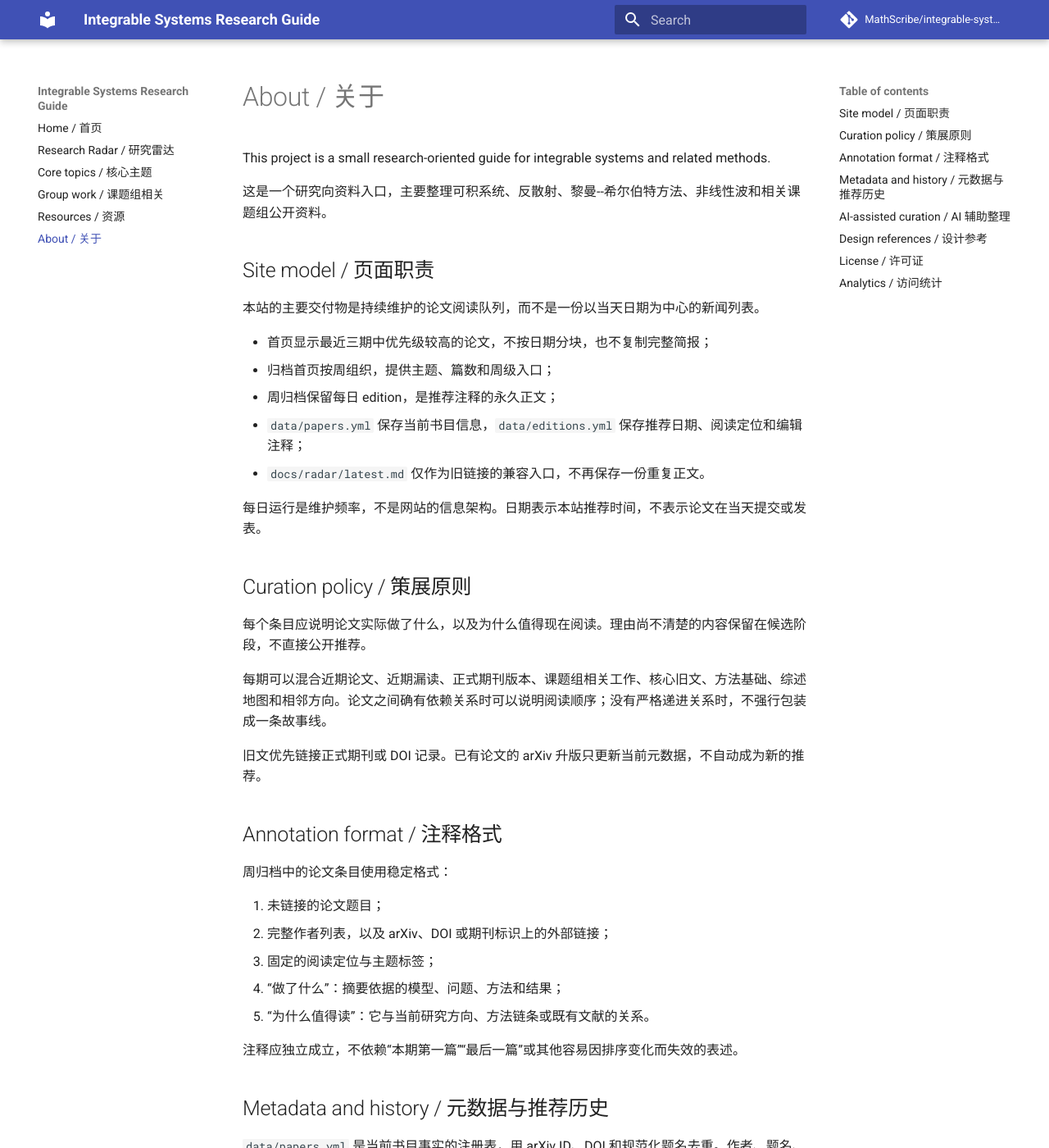
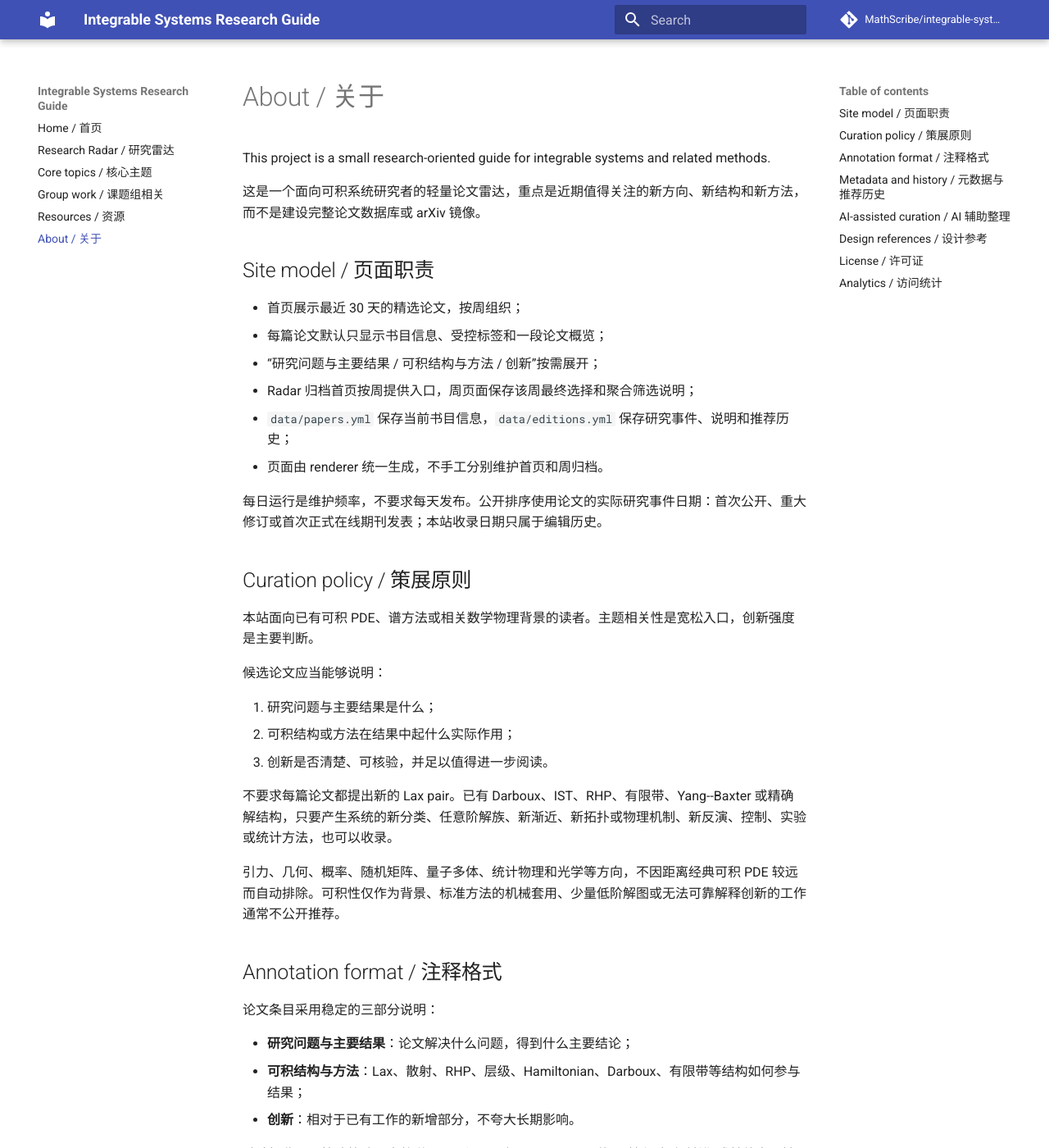
Before and after one commit to MathScribe/integrable-systems-guide, an MkDocs documentation site: the page built from docs/about.md, in a window 1280 px wide and 1400 px high. Shown: the whole window at 82% size. Built offline with MkDocs 1.6.1 and Material for MkDocs 9.7.7, drawn with Linux system fonts in a browser that asks for light colours; comment, search, counter and statistics services are not loaded; some of the changed text lies outside the part shown.

Commit message:
Update radar curation and display policy

```diff
--- a/docs/about.md
+++ b/docs/about.md
@@ -2,59 +2,58 @@
 
 This project is a small research-oriented guide for integrable systems and related methods.
 
-这是一个研究向资料入口，主要整理可积系统、反散射、黎曼--希尔伯特方法、非线性波和相关课题组公开资料。
+这是一个面向可积系统研究者的轻量论文雷达，重点是近期值得关注的新方向、新结构和新方法，而不是建设完整论文数据库或 arXiv 镜像。
 
 ## Site model / 页面职责
 
-本站的主要交付物是持续维护的论文阅读队列，而不是一份以当天日期为中心的新闻列表。
+- 首页展示最近 30 天的精选论文，按周组织；
+- 每篇论文默认只显示书目信息、受控标签和一段论文概览；
+- “研究问题与主要结果 / 可积结构与方法 / 创新”按需展开；
+- Radar 归档首页按周提供入口，周页面保存该周最终选择和聚合筛选说明；
+- `data/papers.yml` 保存当前书目信息，`data/editions.yml` 保存研究事件、说明和推荐历史；
+- 页面由 renderer 统一生成，不手工分别维护首页和周归档。
 
-- 首页显示最近三期中优先级较高的论文，不按日期分块，也不复制完整简报；
-- 归档首页按周组织，提供主题、篇数和周级入口；
-- 周归档保留每日 edition，是推荐注释的永久正文；
-- `data/papers.yml` 保存当前书目信息，`data/editions.yml` 保存推荐日期、阅读定位和编辑注释；
-- `docs/radar/latest.md` 仅作为旧链接的兼容入口，不再保存一份重复正文。
-
-每日运行是维护频率，不是网站的信息架构。日期表示本站推荐时间，不表示论文在当天提交或发表。
+每日运行是维护频率，不要求每天发布。公开排序使用论文的实际研究事件日期：首次公开、重大修订或首次正式在线期刊发表；本站收录日期只属于编辑历史。
 
 ## Curation policy / 策展原则
 
-每个条目应说明论文实际做了什么，以及为什么值得现在阅读。理由尚不清楚的内容保留在候选阶段，不直接公开推荐。
+本站面向已有可积 PDE、谱方法或相关数学物理背景的读者。主题相关性是宽松入口，创新强度是主要判断。
 
-每期可以混合近期论文、近期漏读、正式期刊版本、课题组相关工作、核心旧文、方法基础、综述地图和相邻方向。论文之间确有依赖关系时可以说明阅读顺序；没有严格递进关系时，不强行包装成一条故事线。
+候选论文应当能够说明：
 
-旧文优先链接正式期刊或 DOI 记录。已有论文的 arXiv 升版只更新当前元数据，不自动成为新的推荐。
+1. 研究问题与主要结果是什么；
+2. 可积结构或方法在结果中起什么实际作用；
+3. 创新是否清楚、可核验，并足以值得进一步阅读。
+
+不要求每篇论文都提出新的 Lax pair。已有 Darboux、IST、RHP、有限带、Yang--Baxter 或精确解结构，只要产生系统的新分类、任意阶解族、新渐近、新拓扑或物理机制、新反演、控制、实验或统计方法，也可以收录。
+
+引力、几何、概率、随机矩阵、量子多体、统计物理和光学等方向，不因距离经典可积 PDE 较远而自动排除。可积性仅作为背景、标准方法的机械套用、少量低阶解图或无法可靠解释创新的工作通常不公开推荐。
 
 ## Annotation format / 注释格式
 
-周归档中的论文条目使用稳定格式：
+论文条目采用稳定的三部分说明：
 
-1. 未链接的论文题目；
-2. 完整作者列表，以及 arXiv、DOI 或期刊标识上的外部链接；
-3. 固定的阅读定位与主题标签；
-4. “做了什么”：摘要依据的模型、问题、方法和结果；
-5. “为什么值得读”：它与当前研究方向、方法链条或既有文献的关系。
+- **研究问题与主要结果**：论文解决什么问题，得到什么主要结论；
+- **可积结构与方法**：Lax、散射、RHP、层级、Hamiltonian、Darboux、有限带等结构如何参与结果；
+- **创新**：相对于已有工作的新增部分，不夸大长期影响。
 
-注释应独立成立，不依赖“本期第一篇”“最后一篇”或其他容易因排序变化而失效的表述。
+默认概览用于快速筛选，完整说明用于深入了解。公开页面不使用“核心/相邻前沿”或其他容易被理解为质量等级的分类。
 
 ## Metadata and history / 元数据与推荐历史
 
-`data/papers.yml` 是当前书目事实的注册表，用 arXiv ID、DOI 和规范化题名去重。作者、题名、版本、修订日期和期刊信息可以随来源记录更新。
+`data/papers.yml` 是当前书目事实的注册表，用 arXiv ID、DOI 和规范化题名去重。`data/editions.yml` 保存研究事件日期、说明和推荐历史。CI 检查数据引用、去重、标签、周编号和生成结果一致性。
 
-`data/editions.yml` 是推荐历史的唯一来源。每次推荐引用稳定的 `paper_id`，并保存阅读定位、首页优先级和当次注释。页面由这两个数据文件生成，CI 检查数据引用、去重、周编号和生成结果是否一致。
+旧预印本首次正式在线发表时可以作为新的研究事件进入首页，同时显示期刊发表日期和原始 arXiv 首次公开日期。普通语言润色、元数据修正和勘误不视为重大修订。
 
 ## AI-assisted curation / AI 辅助整理
 
-AI 用于检索、去重、元数据清洗、初步分类和文字整理。公开推荐主要依据题名、摘要、版本记录、期刊信息和公开元数据筛选，不代表已经完成全文阅读或数学正确性核验；数学结论请以原论文为准。
+AI 用于候选发现、去重、元数据清洗、初步筛选和文字整理。论文说明经过元数据核验；除特别标注外，不代表编辑已经完整阅读或逐句审校。数学结论和优先权判断请以原论文为准。
 
 ## Design references / 设计参考
 
-本站的简洁导航和研究指南形式参考了以下公开项目：
+本站借鉴成熟论文列表的高信息密度和快速浏览方式，但不复制其数据库、全文搜索、作者网络或 feed 系统。Leonid Petrov 的网站等专题资源只用于人工查漏和资料导航，不被镜像或自动同步。
 
-- [CS 自学指南](https://csdiy.wiki/)
-- [清华大学数学课程学习指南 / MathLoveYou](https://mathloveyou.github.io/)
-- [目录 - 小时百科](https://wuli.wiki/online/index.html)
-
-本站范围更窄，主要围绕可积系统研究和本地课题组需求维护。本站不是课题组官方网站，也不代表任何作者、研究组或机构的正式立场。
+本站不是课题组官方网站，也不代表任何作者、研究组或机构的正式立场。
 
 ## License / 许可证
 
```
